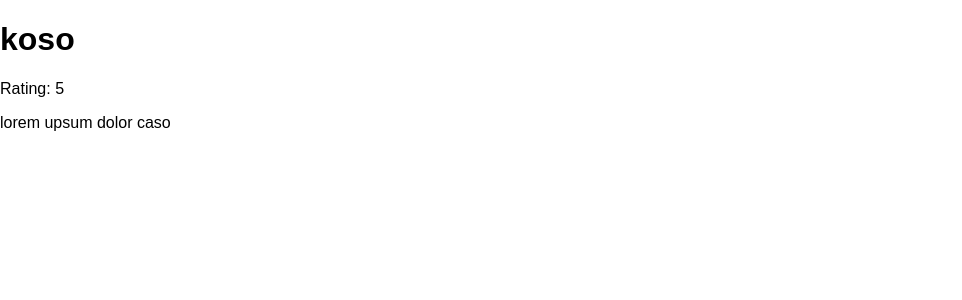
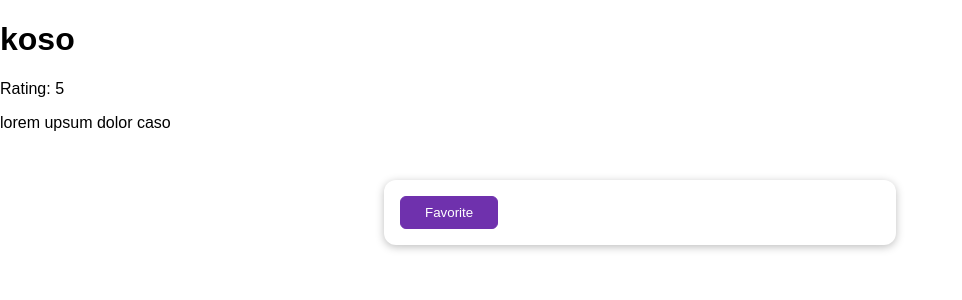
Before and after one commit to bryanmsombra27/django-firsts-steps, a Django app: page /reviews/1 in a window 1280 px wide. Shown: the top 300 px of the page, without its empty margins (0-962 px from the left). Run offline with Django 5.2, Linux system fonts and the light colour scheme; data comes from the database, SQL or seed files in the repository; both versions use the stored data as it was after the commit.

Commit message:
working with sessions

```diff
--- a/firststeps/settings.py
+++ b/firststeps/settings.py
@@ -141,3 +141,6 @@
 
 MEDIA_ROOT = BASE_DIR / 'uploads'
 MEDIA_URL = "/user-media/"
+
+# VIDA UTIL DE UNA SESION
+# SESSION_COOKIE_AGE = 60 * 60 * 24 * 7
--- a/reviews/templates/reviews/single_review.html
+++ b/reviews/templates/reviews/single_review.html
@@ -9,4 +9,19 @@
 <h1>{{review.user_name}}</h1>
 <p>Rating: {{review.rating}} </p>
 <p>{{review.review_text}}</p>
+
+{% if is_favorite %}
+
+<p>This was added to my favorites collection!</p>
+
+{% else %}
+<form action="/reviews/favorite" method="POST">
+    {% csrf_token %}
+    <input type="hidden" name="review_id" value="{{review.id}}">
+    <button>Favorite</button>
+
+</form>
+
+{% endif %}
+
 {% endblock %}
--- a/reviews/urls.py
+++ b/reviews/urls.py
@@ -6,6 +6,7 @@
     path("", views.ReviewView.as_view()),
     path("thank-you", views.ThankYouView.as_view()),
     path("all", views.ReviewsListView.as_view()),
+    path("favorite", views.AddFavoriteView.as_view()),
     path("<int:pk>", views.SingleReviewCiew.as_view())
     # path("thank-you", views.thank_you)
 ]
--- a/reviews/views.py
+++ b/reviews/views.py
@@ -95,3 +95,21 @@
 class SingleReviewCiew(DetailView):
     template_name = "reviews/single_review.html"
     model = Review
+
+    def get_context_data(self, **kwargs):
+        context = super().get_context_data(**kwargs)
+        loaded_review = self.object
+        request = self.request
+        # favorite_id = request.session["favorite_review"]
+        favorite_id = request.session.get("favorite_review")
+        context["is_favorite"] = favorite_id == str(
+            loaded_review.id) if favorite_id else False
+        return context
+
+
+class AddFavoriteView(View):
+    def post(self, request):
+        review_id = request.POST["review_id"]
+        # review = Review.objects.get(pk=review_id)
+        request.session["favorite_review"] = review_id
+        return HttpResponseRedirect("/reviews/" + review_id)
```
Also changed, not shown: db.sqlite3.
